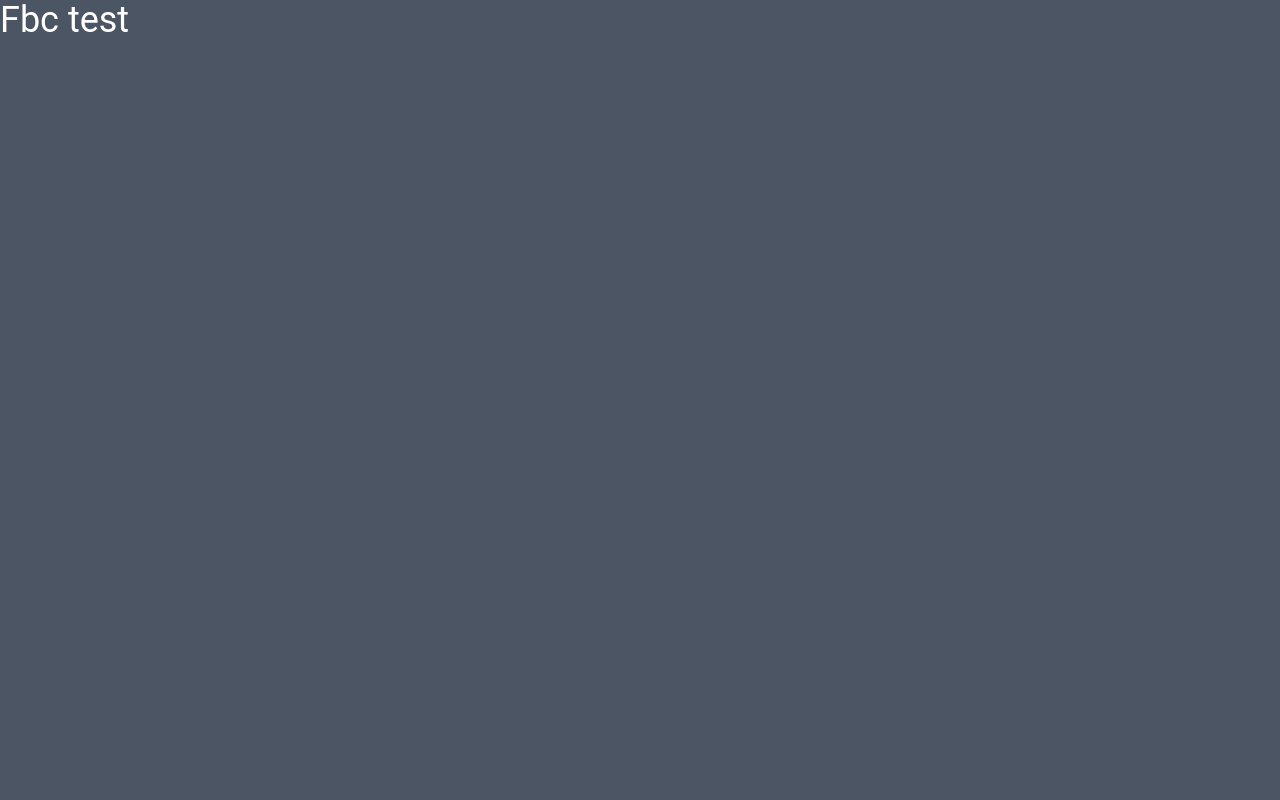
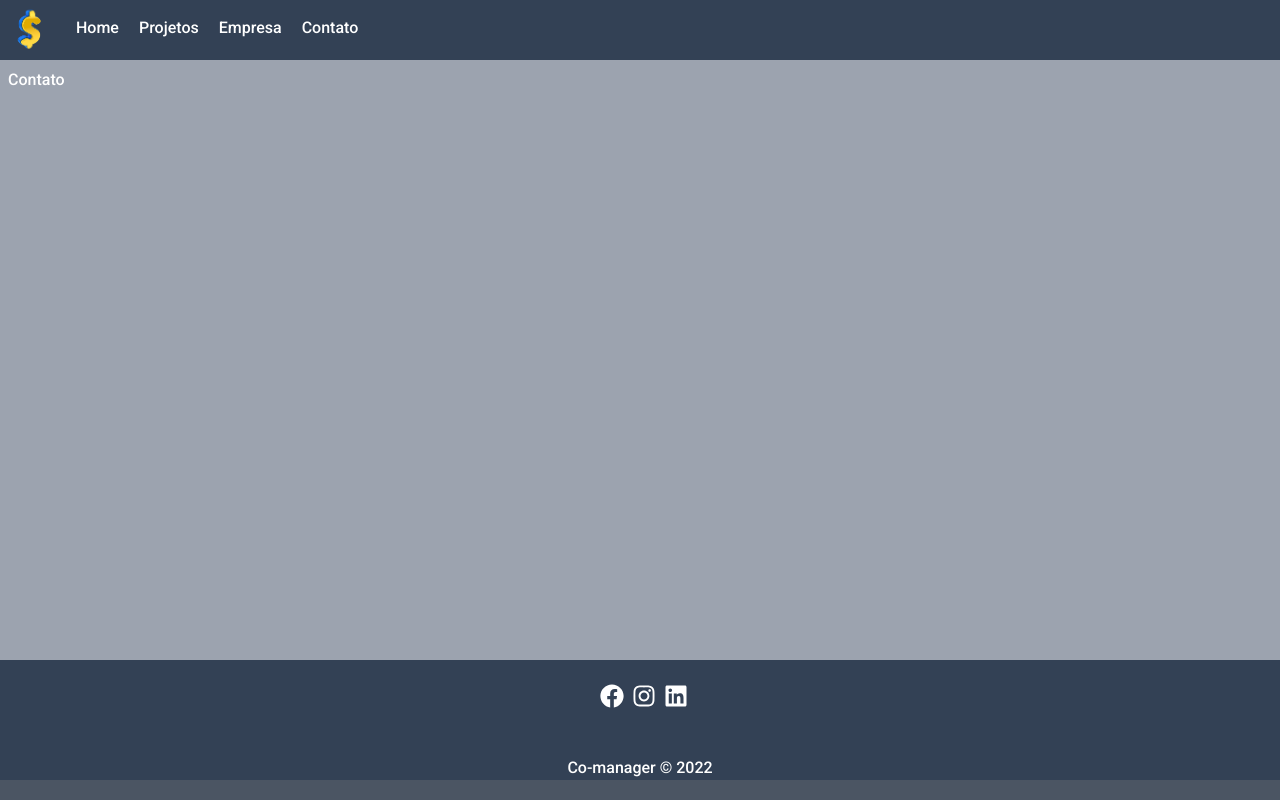
Before and after one commit to XFBC/co-manager, a React (Vite) app: page /contact in a window 1280 px wide. Built offline with nearby package versions, Linux system fonts and the light colour scheme.

Commit message:
:pencil2:  Criação navbar e footer

```diff
--- a/index.html
+++ b/index.html
@@ -5,6 +5,9 @@
     <link rel="icon" type="image/svg+xml" href="src/assets/img/Logo.png" />
     <meta name="viewport" content="width=device-width, initial-scale=1.0" />
     <title>Co-Manager</title>
+    <style>
+      @import url('https://fonts.googleapis.com/css2?family=Roboto:wght@300;500;900&display=swap');
+    </style>
   </head>
   <body>
     <div id="root"></div>
--- a/src/App.jsx
+++ b/src/App.jsx
@@ -1,12 +1,27 @@
-import { useState } from 'react'
-
+import { BrowserRouter as Router, Route, Routes, Link } from 'react-router-dom'
+import Company from './components/pages/Company'
+import Home from './components/pages/Home'
+import NewProject from './components/pages/NewProject'
+import Contact from './components/pages/Contact'
+import Container from './components/layout/Container'
+import Navbar from './components/layout/Navbar'
+import Footer from './components/layout/Footer'
 
 function App() {
-  const [count, setCount] = useState(0)
-
   return (
     <div className="App">
-      <p className="text-4xl">Fbc test</p>
+      <Router>
+        <Navbar />
+        <Container>
+          <Routes>
+            <Route exact path="/" element={<Home />}></Route>
+            <Route path="/newproject" element={<NewProject />}></Route>
+            <Route path="/company" element={<Company />}></Route>
+            <Route path="/contact" element={<Contact />}></Route>
+          </Routes>
+        </Container>
+        <Footer />
+      </Router>
     </div>
   )
 }
--- /dev/null
+++ b/src/components/layout/Container.jsx
@@ -0,0 +1,7 @@
+export default function Container(props) {
+  return (
+    <div className="container w-[1280px] bg-gray-400 m-auto flex justify-between p-2 h-[600px] ">
+      {props.children}
+    </div>
+  )
+}
--- /dev/null
+++ b/src/components/layout/Footer.jsx
@@ -0,0 +1,24 @@
+import { FaFacebook, FaInstagram, FaLinkedin } from 'react-icons/fa'
+
+export default function Footer() {
+  return (
+    <div className="bg-slate-700 h-[17.2%]">
+      <footer>
+        <ul className="flex flex-row gap-2 text-2xl pt-6 pl-2 justify-center">
+          <li>
+            <FaFacebook className="hover:text-yellow-300 transition-shadow" />
+          </li>
+          <li>
+            <FaInstagram className="hover:text-yellow-300 transition-shadow" />
+          </li>
+          <li>
+            <FaLinkedin className="hover:text-yellow-300 transition-shadow" />
+          </li>
+        </ul>
+        <div className="text-center pt-12">
+          <span> Co-manager &copy; 2022</span>
+        </div>
+      </footer>
+    </div>
+  )
+}
--- /dev/null
+++ b/src/components/layout/Navbar.jsx
@@ -0,0 +1,26 @@
+import { Link } from 'react-router-dom'
+import logo from '../../assets/img/Logo.png'
+
+export default function Navbar() {
+  return (
+    <div className="bg-slate-700 flex flex-row gap-4 text-white ">
+      <Link to="/">
+        <img src={logo} alt="" width={60} />
+      </Link>
+      <nav className="pt-4 flex flex-row gap-5 ">
+        <Link to="/" className=" hover:text-yellow-300 font-normal">
+          Home
+        </Link>
+        <Link to="/newproject" className=" hover:text-yellow-300 font-normal">
+          Projetos
+        </Link>
+        <Link to="/company" className=" hover:text-yellow-300 font-normal">
+          Empresa
+        </Link>
+        <Link to="/contact" className=" hover:text-yellow-300 font-normal">
+          Contato
+        </Link>
+      </nav>
+    </div>
+  )
+}
--- /dev/null
+++ b/src/components/pages/Company.jsx
@@ -0,0 +1,5 @@
+export default function Company() {
+  return (
+   <p> Empresa</p>
+  )
+ }
--- /dev/null
+++ b/src/components/pages/Contact.jsx
@@ -0,0 +1,5 @@
+export default function Contact() {
+  return (
+   <p> Contato</p>
+  )
+ }
--- /dev/null
+++ b/src/components/pages/Home.jsx
@@ -0,0 +1,8 @@
+export default function Home() {
+ return (
+  <div>
+    <p> Home</p>
+
+  </div>
+ )
+}
--- /dev/null
+++ b/src/components/pages/NewProject.jsx
@@ -0,0 +1,5 @@
+export default function NewProject() {
+ return (
+  <p> Novo projeto</p>
+ )
+}
--- a/src/global.css
+++ b/src/global.css
@@ -2,7 +2,7 @@
 @tailwind components;
 @tailwind utilities;
 
-@import url('https://fonts.googleapis.com/css2?family=Roboto:wght@300;500;900&display=swap');
+
 
 :root {
   color: white;
```
